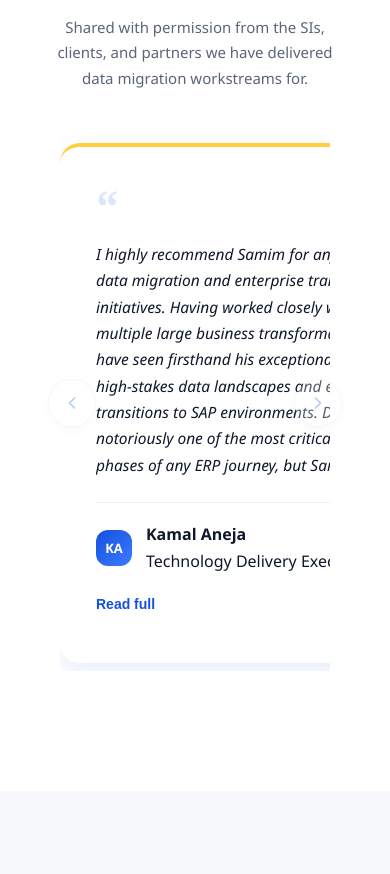
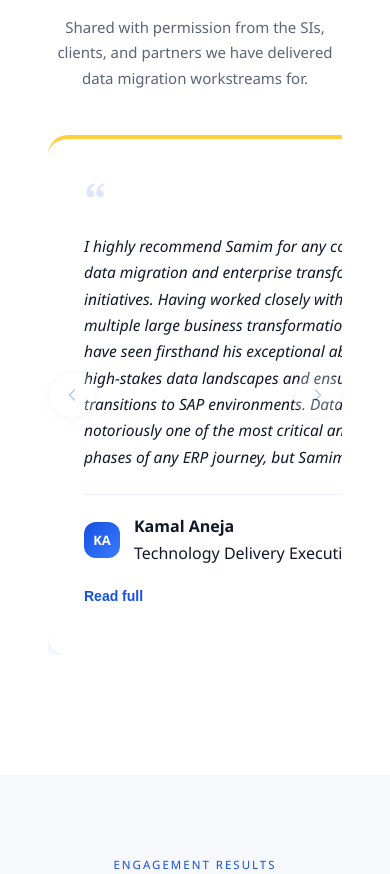
Before and after one commit to AnshumanMishraDev/etlzone-websitev2, a Next.js app: page /results in a window 390 px wide. Shown: the part 1580-2454 px from the top of the page. Built offline with nearby package versions, Linux system fonts and the light colour scheme.

Commit message:
fix: testimonial carousel mobile - truly full-width cards, no wrapper/track padding

```diff
--- a/src/app/globals.css
+++ b/src/app/globals.css
@@ -582,19 +582,17 @@ table tr:nth-child(even) { background: var(--bg-light); }
 .testimonial-carousel-track::-webkit-scrollbar { display: none; }
 
 @media (max-width: 768px) {
-  .testimonial-carousel-wrapper { max-width: none; padding: 0 16px; }
-  .testimonial-carousel-track { padding: 8px 16px; gap: 16px; }
-  .testimonial-card { width: calc(100vw - 64px); max-width: 440px; padding: 24px; box-sizing: border-box; }
+  .testimonial-carousel-wrapper { max-width: none; padding: 0; }
+  .testimonial-carousel-track { padding: 0; gap: 0; }
+  .testimonial-card { width: 100vw; padding: 24px 20px; box-sizing: border-box; border-radius: 0; }
   .testimonial-text { font-size: 14.5px; -webkit-line-clamp: 7; word-break: break-word; overflow-wrap: anywhere; }
-  .carousel-btn { width: 40px; height: 40px; }
-  .carousel-btn--prev { left: -8px; }
-  .carousel-btn--next { right: -8px; }
+  .carousel-btn { display: none; }
 }
 
 @media (max-width: 480px) {
-  .testimonial-carousel-wrapper { max-width: none; padding: 0 12px; }
-  .testimonial-carousel-track { padding: 8px 12px; gap: 12px; }
-  .testimonial-card { width: calc(100vw - 48px); padding: 20px; box-sizing: border-box; }
+  .testimonial-carousel-wrapper { max-width: none; padding: 0; }
+  .testimonial-carousel-track { padding: 0; gap: 0; }
+  .testimonial-card { width: 100vw; padding: 20px 16px; box-sizing: border-box; border-radius: 0; }
   .carousel-btn { display: none; }
   .testimonial-text { font-size: 14px; -webkit-line-clamp: 6; word-break: break-word; overflow-wrap: anywhere; }
   .quote-mark { font-size: 40px; margin-bottom: 8px; }
```
